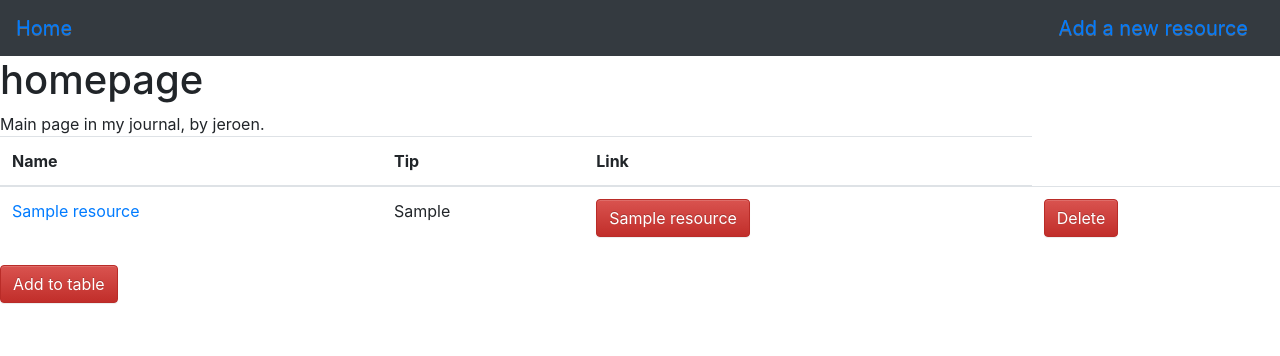
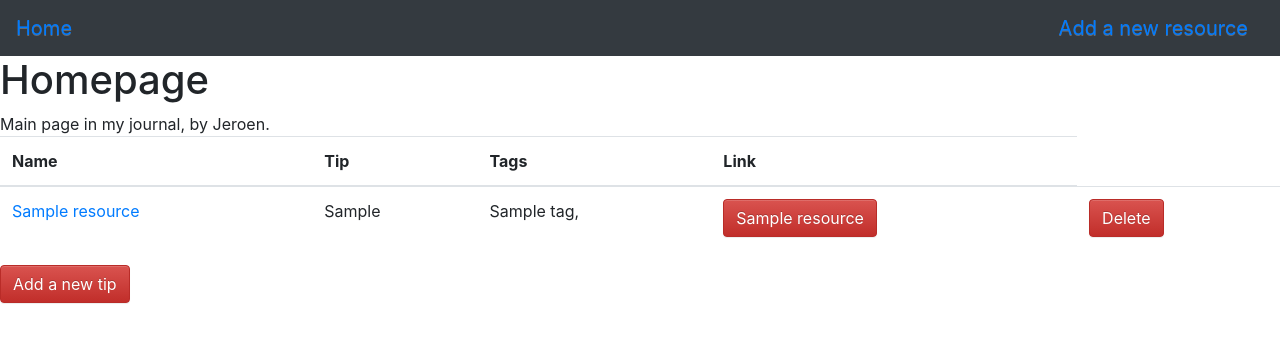
Before and after one commit to JeroenRijks/journal2, a Django app: page / in a window 1280 px wide. Shown: the top 356 px of the page. Run offline with Django 3.2, Linux system fonts and the light colour scheme; tables that the repository leaves empty hold one stand-in row (values such as "Sample post"); some libraries are stand-ins or nearby versions.

Commit message:
Show the tag field on the home page
make a new field in the Resource class, representing the tags associated with each resource object
Show this field on the home page

```diff
--- a/journal/forms.py
+++ b/journal/forms.py
@@ -1,6 +1,5 @@
 from django.forms import ModelForm
 from journal.models import Resource, Tag
-
 
 class ResourceForm(ModelForm):
 
@@ -8,10 +7,11 @@ class ResourceForm(ModelForm):
         model = Resource
         fields = ['name', 'link','tip','tags']
 
-
-    def __init__(self, *args, **kwargs):
+    def __init__(self, *args, **kwargs):    # changing the requirement for a tag value
         super(ResourceForm, self).__init__(*args, **kwargs)
         self.fields['tags'].required = False
+        self.fields['link'].required = False
+
 
 class TagForm(ModelForm):
 
--- a/journal/templates/form.html
+++ b/journal/templates/form.html
@@ -30,6 +30,9 @@
 {% endblock %}
 
 {% block 'contents' %}
+
+Form page in my journal, by {{name}}.
+
 <form method="post">
     {% csrf_token %}
     {{form}}
--- a/journal/templates/home.html
+++ b/journal/templates/home.html
@@ -1,16 +1,20 @@
 {% extends 'index.html' %}
 
 {% block 'pageheader' %}
-homepage
+Homepage
 {% endblock %}
 
+
 {% block 'contents' %}
+
+Main page in my journal, by {{name}}.
 
 <table class="table">
     <thead>
         <tr>
           <th scope="col">Name</th>
           <th scope="col">Tip</th>
+          <th scope="col">Tags</th>
           <th scope="col">Link</th>
         </tr>
     </thead>
@@ -20,6 +24,10 @@ homepage
             <tr>
                 <td><a href="{% url 'journal:resource' res_id=item.id %}">{{item.name}}</a></td>
                 <td>{{item.tip}}</td>
+                <td>{% for tag in item.tags.all %}
+                        {{tag.name}}, {% empty %} No tags
+                    {% endfor %}
+                </td>
                 <td><a class="btn btn-danger" href="{{item.link}}">{{item.name}}</a></td>
                 <td><form method="post" action="{% url 'journal:deleteresource' res_id=item.id %}">
                 {% csrf_token %}
@@ -32,5 +40,5 @@ homepage
     </tbody>
 </table>
 
-<a class="btn btn-danger" href="{% url 'journal:resource' %}">Add to table</a>
+<a class="btn btn-danger" href="{% url 'journal:resource' %}">Add a new tip</a>
 {% endblock %}
--- a/journal/templates/index.html
+++ b/journal/templates/index.html
@@ -18,7 +18,7 @@
 {% block 'headerscripts' %}
 {% endblock %}
 <meta charset="UTF-8">
-<title>Journal Title</title>
+<title>{{name}}'s app</title>
 
 
 <nav class="navbar bg-dark">
@@ -34,11 +34,8 @@
 <body>
 
 <h1>
-    {% block 'pageheader' %}Header of my journal{% endblock %}
+    {% block 'pageheader' %}{% endblock %}
 </h1>
-
-Main page in my journal, by {{name}}.
-
 
 {% block 'contents' %}
 
--- a/journal/views.py
+++ b/journal/views.py
@@ -8,24 +8,31 @@ from journal.forms import ResourceForm, TagForm
 
 def home(request):
     resources = Resource.objects.all()
-    return render(request, 'home.html', {'name': 'jeroen','items': resources})
+    return render(request, 'home.html', {'name': 'Jeroen','items': resources})
 
 
 def newresource(request, res_id=None):
-    print res_id
     if res_id:
         resource = Resource.objects.get(id=res_id)
+        # tags = resource.tags
+        # print tags
+        # tagtest=Tag.objects.filter(name=resource.tags)
+        # print tagtest
     else:
         resource=None
-    print resource
+    print res_id, resource
     tag_form = TagForm()
-    if request.POST:
+
+    if request.POST:      # This is for the red submit button
+        print "POST"
         print request.POST
-        if resource:
+        if resource:        # If it exists, edit that instance. Else make a new one.
+            print "resource exists"
             form = ResourceForm(data=request.POST, instance=resource)
         else:
             form = ResourceForm(data=request.POST)
         if form.is_valid():
+            print "save"
             form.save()
             return redirect('journal:home')
     else:
@@ -33,8 +40,7 @@ def newresource(request, res_id=None):
             form = ResourceForm(instance=resource)
         else:
             form = ResourceForm()
-    return render(request, 'form.html', {'tagform':tag_form, 'form':form, 'name': 'jeroen'})
-
+    return render(request, 'form.html', {'tagform':tag_form, 'form':form, 'name': 'Jeroen'})
 
 
 def deleteresource(request, res_id=None):
@@ -50,13 +56,12 @@ def deleteresource(request, res_id=None):
     return redirect('journal:home')
 
 def AJAX_tag_create(request):
-
     tag_name = request.POST.get('tag_name', None)
     if tag_name:
         print(tag_name)
         Tag.objects.create(name=tag_name)
+        # Do I need a line here to link this Tag object to the Resource object?
     full_response = {
     "success": True,
-
     }
     return JsonResponse(data=full_response, safe=False)
```
